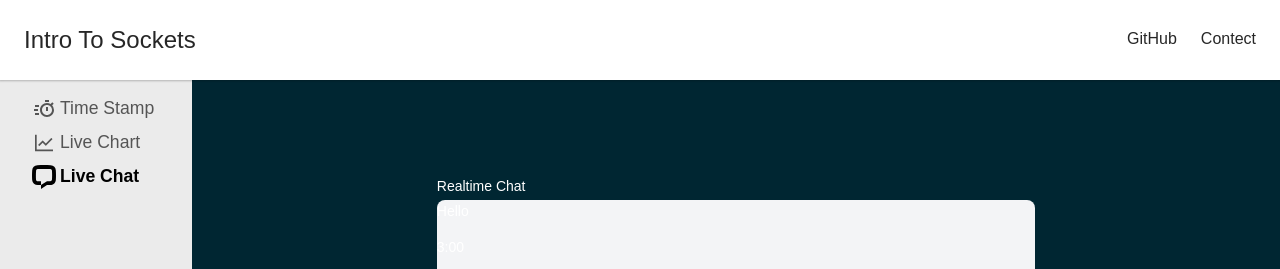
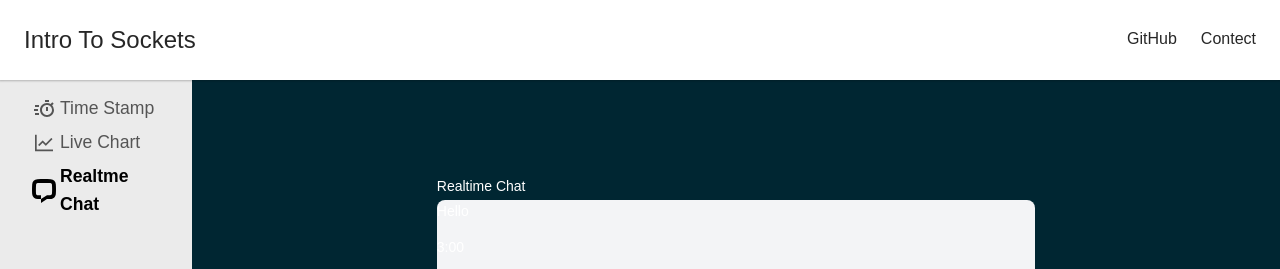
Before and after one commit to munsif12/intro-to-sockets, a React (Create React App) app in the folder client/: page /realtime-chat in a window 1280 px wide. Shown: the top 269 px of the page. Built offline with nearby package versions, Linux system fonts and the light colour scheme.

Commit message:
realtime-chat-ui+name

```diff
--- a/client/src/components/Sidebar.js
+++ b/client/src/components/Sidebar.js
@@ -19,7 +19,7 @@ const sidebarNavItems = [
         section: 'livechart'
     },
     {
-        display: 'Live Chat',
+        display: 'Realtme Chat',
         to: '/realtime-chat',
         icon: <SiLivechat />,
         section: 'realtime-chat'
--- a/client/src/pages/RealtimeChat.js
+++ b/client/src/pages/RealtimeChat.js
@@ -26,7 +26,7 @@ function RealtimeChat() {
                 </div>
                 <div className="chatFooterParent absolute bottom-[-7.5%] left-0 w-full h-[15%] px-2 flex justify-center ">
                     <div className="chat-footer flex justify-evenly w-[80%] bg-[#be2c6a] h-full rounded-lg ">
-                        <input type='text' className="chat-textarea outline-none w-2/3 px-3 text-black placeholder-white bg-transparent" placeholder="Type a message..." />
+                        <input type='text' className="chat-textarea outline-none w-2/3 px-3 text-white placeholder-white bg-transparent" placeholder="Type a message..." />
                         <div className="chat-footer-buttons w-[20%] flex justify-center items-center">
                             <button className="chat-send-button w-full h-[75%] bg-[#fa63a382] border-0 rounded-lg shadow-[rgb(174 174 174 / 10%) 0px 20px 25px -5px, rgb(253 253 253 / 1%) 0px 10px 10px -5px]">
                                 <p className='m-0 p-0' onClick={sendChat}>Send Chat</p>
```
